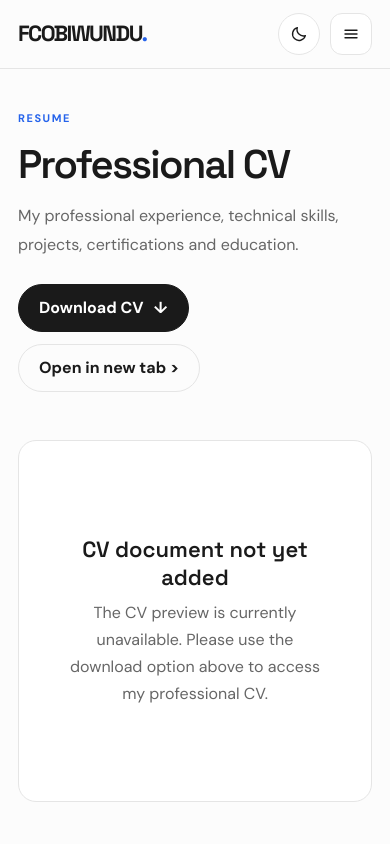
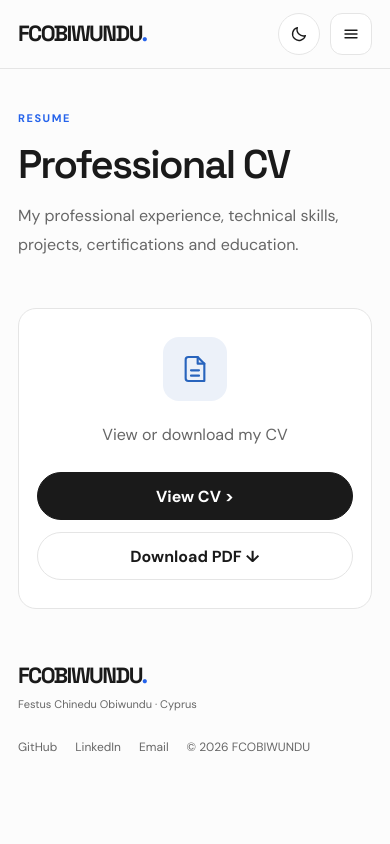
Before and after one commit to fcobiwundu/portfolio, a plain HTML site: page resume.html in a window 390 px wide. Shown: the top 844 px of the page. Drawn offline with Linux system fonts and the light colour scheme.

```diff
--- a/assets/styles.css
+++ b/assets/styles.css
@@ -1433,40 +1433,96 @@ p {
    27. RESUME
 ======================================== */
 
-.resume-frame {
-  border: 1px solid var(--border);
-  border-radius: var(--radius);
-
-  background: var(--surface);
-
-  overflow: hidden;
-}
-
-.resume-placeholder {
-  min-height: 360px;
-
-  display: grid;
-  place-items: center;
-
-  text-align: center;
-
-  padding: 40px;
-}
-
-.resume-placeholder strong {
-  display: block;
-
-  font: 600 22px "Space Grotesk";
-
-  margin-bottom: 8px;
-}
-
-.resume-placeholder p {
-  max-width: 450px;
-}
-
-
-
+/* Resume PDF preview */
+.resume-frame object {
+    display: block;
+    width: 100%;
+    height: 1000px;
+    border: 0;
+}
+
+/* Mobile CV access panel */
+.resume-mobile {
+    display: none;
+}
+
+.resume-mobile-card {
+    padding: 32px 24px;
+    border: 1px solid var(--border);
+    border-radius: var(--radius);
+    text-align: center;
+    background: var(--surface);
+}
+
+.resume-mobile-icon {
+    width: 64px;
+    height: 64px;
+    margin: 0 auto 20px;
+    display: flex;
+    align-items: center;
+    justify-content: center;
+    border-radius: 16px;
+    background: rgba(45, 105, 190, 0.09);
+    color: #2864bd;
+}
+
+.resume-mobile-icon svg {
+    width: 32px;
+    height: 32px;
+    fill: none;
+    stroke: currentColor;
+    stroke-width: 1.6;
+    stroke-linecap: round;
+    stroke-linejoin: round;
+}
+
+.resume-mobile-card h2 {
+    margin-bottom: 10px;
+}
+
+.resume-mobile-card p {
+    max-width: 420px;
+    margin: 0 auto 24px;
+}
+
+.resume-mobile-actions {
+    display: flex;
+    flex-wrap: wrap;
+    justify-content: center;
+    gap: 12px;
+}
+
+/* Responsive CV layout */
+@media (max-width: 768px) {
+
+    /* Hide original buttons to prevent duplication */
+    .resume-desktop-actions {
+        display: none;
+    }
+
+    /* Hide desktop PDF preview */
+    .resume-frame {
+        display: none;
+    }
+
+    /* Show mobile CV card */
+    .resume-mobile {
+        display: block;
+    }
+
+    .resume-mobile-card {
+        padding: 28px 18px;
+    }
+
+    .resume-mobile-actions {
+        flex-direction: column;
+    }
+
+    .resume-mobile-actions .button {
+        width: 100%;
+        justify-content: center;
+    }
+}
 
 
 /* ========================================
@@ -1641,7 +1697,7 @@ p {
 .site-footer {
   /* border-top: 1px solid var(--border); */
 
-  padding: 34px 0;
+  padding: 0 0 34px;
 }
 
 .footer-row {
--- a/resume.html
+++ b/resume.html
@@ -5,23 +5,31 @@
     <meta charset="utf-8">
     <meta name="viewport" content="width=device-width, initial-scale=1">
     <meta name="theme-color" content="#FCFCFC">
+
     <title>Resume | FCOBIWUNDU</title>
     <meta name="description" content="View the professional CV of Festus Chinedu Obiwundu.">
     <meta name="author" content="Festus Chinedu Obiwundu">
+
     <meta property="og:type" content="website">
     <meta property="og:title" content="Resume | FCOBIWUNDU">
     <meta property="og:description" content="View the professional CV of Festus Chinedu Obiwundu.">
+
     <link rel="preconnect" href="https://fonts.googleapis.com">
     <link rel="preconnect" href="https://fonts.gstatic.com" crossorigin>
     <link rel="stylesheet" href="assets/styles.css">
+
     <script src="assets/theme-init.js"></script>
 </head>
+
 <body>
     <a class="skip-link" href="#main">Skip to content</a>
 
     <header class="site-header">
         <div class="container nav-wrap">
-            <a class="brand" href="index.html" aria-label="FCOBIWUNDU home">FCOBIWUNDU<span>.</span></a>
+
+            <a class="brand" href="index.html" aria-label="FCOBIWUNDU home">
+                FCOBIWUNDU<span>.</span>
+            </a>
 
             <nav class="nav-links" id="primary-navigation" aria-label="Main navigation">
                 <a href="index.html">Home</a>
@@ -34,78 +42,169 @@
             </nav>
 
             <div class="nav-actions">
-                <button class="icon-button" id="theme-toggle" type="button" aria-label="Switch to dark theme" title="Switch theme">
+
+                <button class="icon-button" id="theme-toggle" type="button"
+                    aria-label="Switch to dark theme" title="Switch theme">
+
                     <svg class="sun-icon" viewBox="0 0 24 24" aria-hidden="true">
                         <circle cx="12" cy="12" r="4"></circle>
-                        <path d="M12 2v2m0 16v2M4.93 4.93l1.42 1.42m11.3 11.3 1.42 1.42M2 12h2m16 0h2M4.93 19.07l1.42-1.42m11.3-11.3 1.42-1.42"></path>
+                        <path d="M12 2v2m0 16v2M4.93 4.93l1.42 1.42m11.3 11.3 1.42 1.42M2 12h2m16 0h2M4.93 19.07l-1.42-1.42m11.3-11.3 1.42-1.42"></path>
                     </svg>
+
                 </button>
 
-                <button class="menu-button" id="menu-toggle" type="button" aria-label="Open navigation menu" aria-expanded="false" aria-controls="primary-navigation">
+                <button class="menu-button" id="menu-toggle" type="button"
+                    aria-label="Open navigation menu"
+                    aria-expanded="false"
+                    aria-controls="primary-navigation">
+
                     <svg viewBox="0 0 24 24" aria-hidden="true">
                         <path d="M4 7h16M4 12h16M4 17h16"></path>
                     </svg>
+
                 </button>
+
             </div>
         </div>
     </header>
 
     <main id="main">
+
+        <!-- Resume introduction -->
         <section class="page-hero">
             <div class="container">
+
                 <div class="eyebrow">Resume</div>
+
                 <h1>Professional CV</h1>
-                <p class="lead">My professional experience, technical skills, projects, certifications and education.</p>
 
-                <div class="button-row" style="margin-top:24px">
-                    <a class="button" href="resume/Festus-Chinedu-Obiwundu-Master-CV.pdf" download>
+                <p class="lead">
+                    My professional experience, technical skills, projects,
+                    certifications and education.
+                </p>
+
+                <!-- Desktop CV buttons -->
+                <div class="button-row resume-desktop-actions" style="margin-top:24px">
+
+                    <a class="button"
+                       href="resume/Festus-Chinedu-Obiwundu-Master-CV.pdf"
+                       download>
                         Download CV <span aria-hidden="true">↓</span>
                     </a>
 
-                    <a class="button secondary" href="resume/Festus-Chinedu-Obiwundu-Master-CV.pdf" target="_blank" rel="noopener noreferrer">
+                    <a class="button secondary"
+                       href="resume/Festus-Chinedu-Obiwundu-Master-CV.pdf"
+                       target="_blank"
+                       rel="noopener noreferrer">
                         Open in new tab &gt;
                     </a>
+
                 </div>
+
             </div>
         </section>
 
+        <!-- CV preview -->
         <section class="section">
             <div class="container">
+
+                <!-- Desktop PDF preview -->
                 <div class="resume-frame">
+
                     <object
                         data="resume/Festus-Chinedu-Obiwundu-Master-CV.pdf"
                         type="application/pdf"
                         width="100%"
-                        height="760"
+                        height="1000"
                         aria-label="Festus Chinedu Obiwundu Master CV">
 
                         <div class="resume-placeholder">
                             <div>
-                                <strong>CV document not yet added</strong>
                                 <p>
-                                    The CV preview is currently unavailable. Please use the download option above to access my professional CV.
+                                    The CV preview is currently unavailable.
+                                    Please use the download option above to
+                                    access my professional CV.
                                 </p>
                             </div>
                         </div>
+
                     </object>
+
                 </div>
+
+                <!-- Mobile CV access panel -->
+                <div class="resume-mobile">
+
+                    <div class="resume-mobile-card">
+
+                        <div class="resume-mobile-icon">
+                            <svg viewBox="0 0 24 24" aria-hidden="true">
+                                <path d="M7 3h7l5 5v13H7a2 2 0 0 1-2-2V5a2 2 0 0 1 2-2z"></path>
+                                <path d="M14 3v5h5M9 13h6M9 17h6"></path>
+                            </svg>
+                        </div>
+
+
+                        <p>
+                            View or download my CV
+                        </p>
+
+                        <div class="resume-mobile-actions">
+
+                            <a class="button"
+                               href="resume/Festus-Chinedu-Obiwundu-Master-CV.pdf"
+                               target="_blank"
+                               rel="noopener noreferrer">
+                                View CV &gt;
+                            </a>
+
+                            <a class="button secondary"
+                               href="resume/Festus-Chinedu-Obiwundu-Master-CV.pdf"
+                               download>
+                                Download PDF ↓
+                            </a>
+
+                        </div>
+
+                    </div>
+
+                </div>
+
             </div>
         </section>
+
     </main>
 
+    <!-- Footer -->
     <footer class="site-footer">
         <div class="container footer-row">
+
             <div>
-                <a class="brand" href="index.html">FCOBIWUNDU<span>.</span></a>
-                <p class="footer-copy">Festus Chinedu Obiwundu · Cyprus</p>
+                <a class="brand" href="index.html">
+                    FCOBIWUNDU<span>.</span>
+                </a>
+
+                <p class="footer-copy">
+                    Festus Chinedu Obiwundu · Cyprus
+                </p>
             </div>
 
             <div class="footer-links">
-                <a href="https://github.com/fcobiwundu" target="_blank" rel="noopener noreferrer">GitHub</a>
-                <a href="https://linkedin.com/in/fcobiwundu" target="_blank" rel="noopener noreferrer">LinkedIn</a>
+
+                <a href="https://github.com/fcobiwundu"
+                   target="_blank"
+                   rel="noopener noreferrer">GitHub</a>
+
+                <a href="https://linkedin.com/in/fcobiwundu"
+                   target="_blank"
+                   rel="noopener noreferrer">LinkedIn</a>
+
                 <a href="mailto:fcobiwundu@gmail.com">Email</a>
+
                 <span>© <span data-year></span> FCOBIWUNDU</span>
+
             </div>
+
         </div>
     </footer>
 
```
